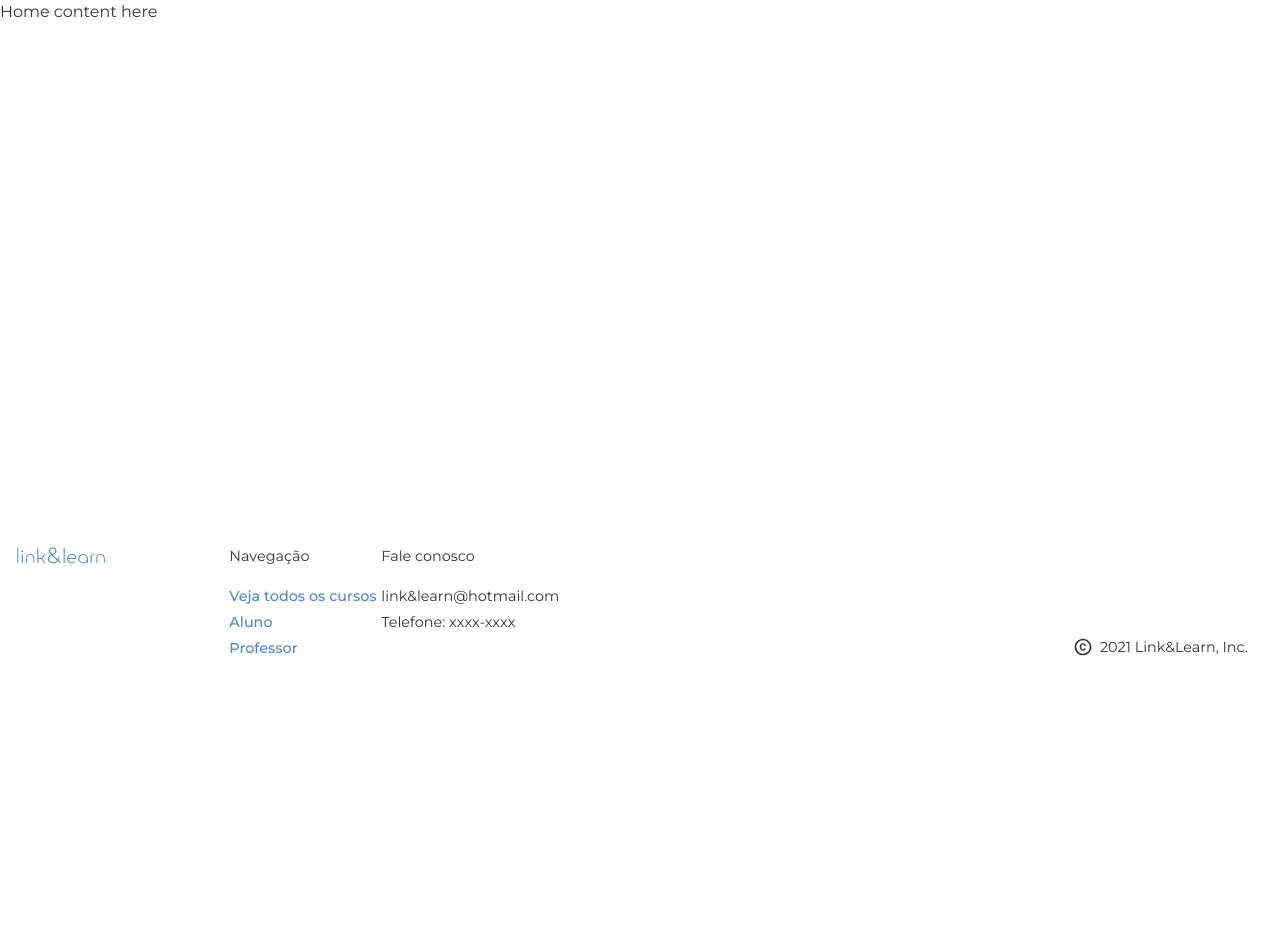
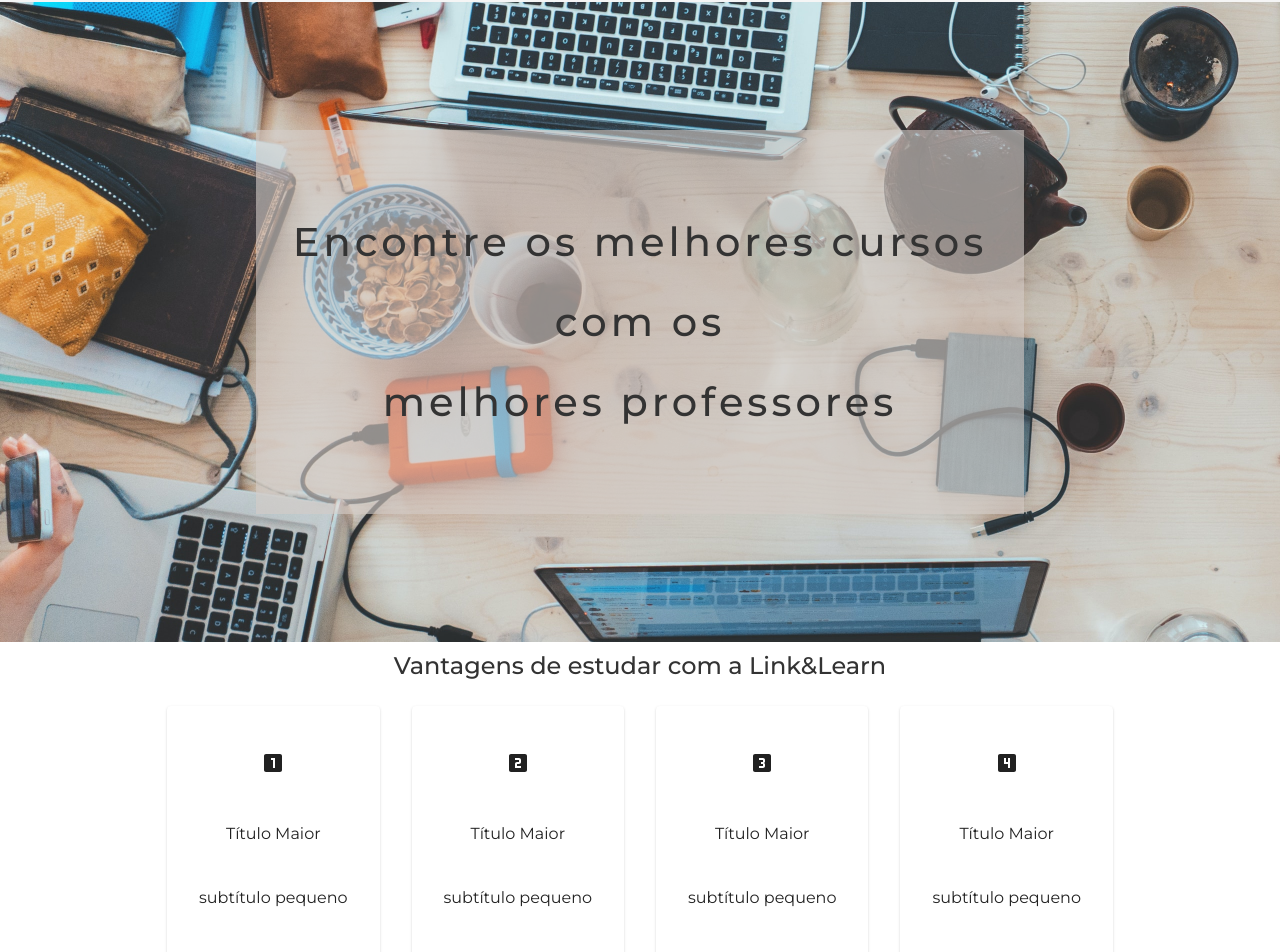
Before and after one commit to sasle/LinkNLearn, a React (Create React App) app in the folder LinkNLearn/: page / in a window 1280 px wide. Shown: the part 117-1069 px from the top of the page. Before the commit the page ends 800 px from the top, so only its background shows below. Built offline with nearby package versions, Linux system fonts and the light colour scheme.

Commit message:
adding 2 new sections to homepage

```diff
--- a/LinkNLearn/src/components/Footer/style.css
+++ b/LinkNLearn/src/components/Footer/style.css
@@ -1,8 +1,6 @@
 .footer {
-    position: fixed;
     margin: 6em 1em;
-    bottom: 0;
-    width: 100%;
+    width: 99%;
     height: 40px;
 }
 
--- a/LinkNLearn/src/components/Header/style.css
+++ b/LinkNLearn/src/components/Header/style.css
@@ -1,4 +1,5 @@
 .header {
+    background-color: #f5f5f5;
     padding: 1em;
 }
 
--- a/LinkNLearn/src/pages/Home/index.js
+++ b/LinkNLearn/src/pages/Home/index.js
@@ -1,12 +1,66 @@
 import React from 'react';
+import './style.css';
 import Header from '../../components/Header';
 import Footer from '../../components/Footer';
+
+import Bg1 from '../../assets/images/bg1home.png';
+import Bg2 from '../../assets/images/bg2home.png';
+import { Grid } from '@material-ui/core';
+import Card from '@material-ui/core/Card';
+import { CardContent } from '@material-ui/core';
+import LooksOneIcon from '@material-ui/icons/LooksOne';
+import LooksTwoIcon from '@material-ui/icons/LooksTwo';
+import LooksThreeIcon from '@material-ui/icons/Looks3';
+import LooksFourIcon from '@material-ui/icons/Looks4';
 
 function Home() {
   return (
     <div>
       <Header />
-      <h2>Home content here</h2>
+      <section>
+        <div className="container" id="containerPadding">
+          <div className="textBox">
+            <h1 id="headerEncontre">Encontre os melhores cursos com os<br />melhores professores</h1>
+          </div>
+        </div>
+      </section>
+      <section>
+        <Grid container direction="column" alignItems="center">
+          <Grid item md={12}>
+            <h1 class="vantagens">Vantagens de estudar com a Link&Learn</h1>
+          </Grid>
+          <Grid item container md={12} className="cardContainer">
+            <Card className="card">
+              <CardContent>
+                <LooksOneIcon />
+                <h1>Título Maior</h1>
+                <p>subtítulo pequeno</p>
+              </CardContent>
+            </Card>
+            <Card className="card">
+              <CardContent>
+                <LooksTwoIcon />
+                <h1>Título Maior</h1>
+                <p>subtítulo pequeno</p>
+              </CardContent>
+            </Card>
+            <Card className="card">
+              <CardContent>
+                <LooksThreeIcon />
+                <h1>Título Maior</h1>
+                <p>subtítulo pequeno</p>
+              </CardContent>
+            </Card>
+            <Card className="card">
+              <CardContent>
+                <LooksFourIcon />
+                <h1>Título Maior</h1>
+                <p>subtítulo pequeno</p>
+              </CardContent>
+            </Card>
+          </Grid>
+        </Grid>
+      </section>
       <Footer />
     </div>
   );
--- a/LinkNLearn/src/pages/Home/style.css
+++ b/LinkNLearn/src/pages/Home/style.css
@@ -0,0 +1,41 @@
+.container {
+    background: url(../../assets/images/bg1home.png) no-repeat;
+}
+
+#containerPadding {
+    padding: 10%;
+}
+
+.textBox {
+    background-color: rgb(213 206 200 / 60%);
+    width: 75%;
+    margin: 0 auto;
+    text-align: center;
+    padding: 4.5em 0px;
+}
+
+#headerEncontre {
+    font-weight: 500;
+    letter-spacing: .1em;
+    font-size: 2.5em;
+    line-height: 2em;
+}
+
+.vantagens {
+    font-weight: 500;
+    font-size: 1.5em;
+    line-height: 2em;
+}
+
+.cardContainer {
+    place-content: center;
+}
+
+.card {
+    margin: 0 1em;
+    margin-top: 1em;
+    width: max-content;
+    text-align: center;
+    line-height: 4em;
+    padding: 1em;
+}
```
Also changed, not shown: LinkNLearn/src/assets/images/bg1home.png (added), LinkNLearn/src/assets/images/bg2home.png (added).
